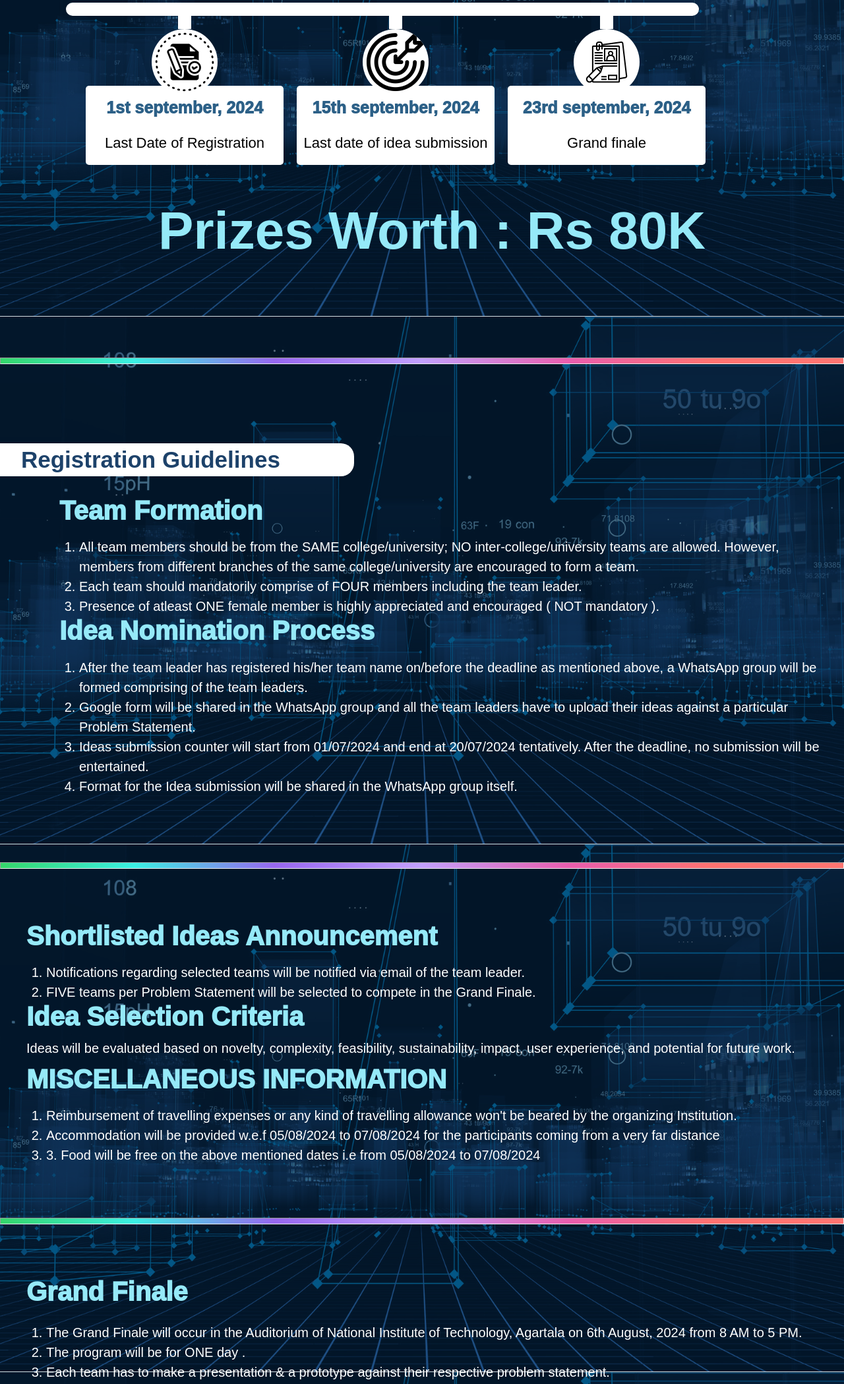
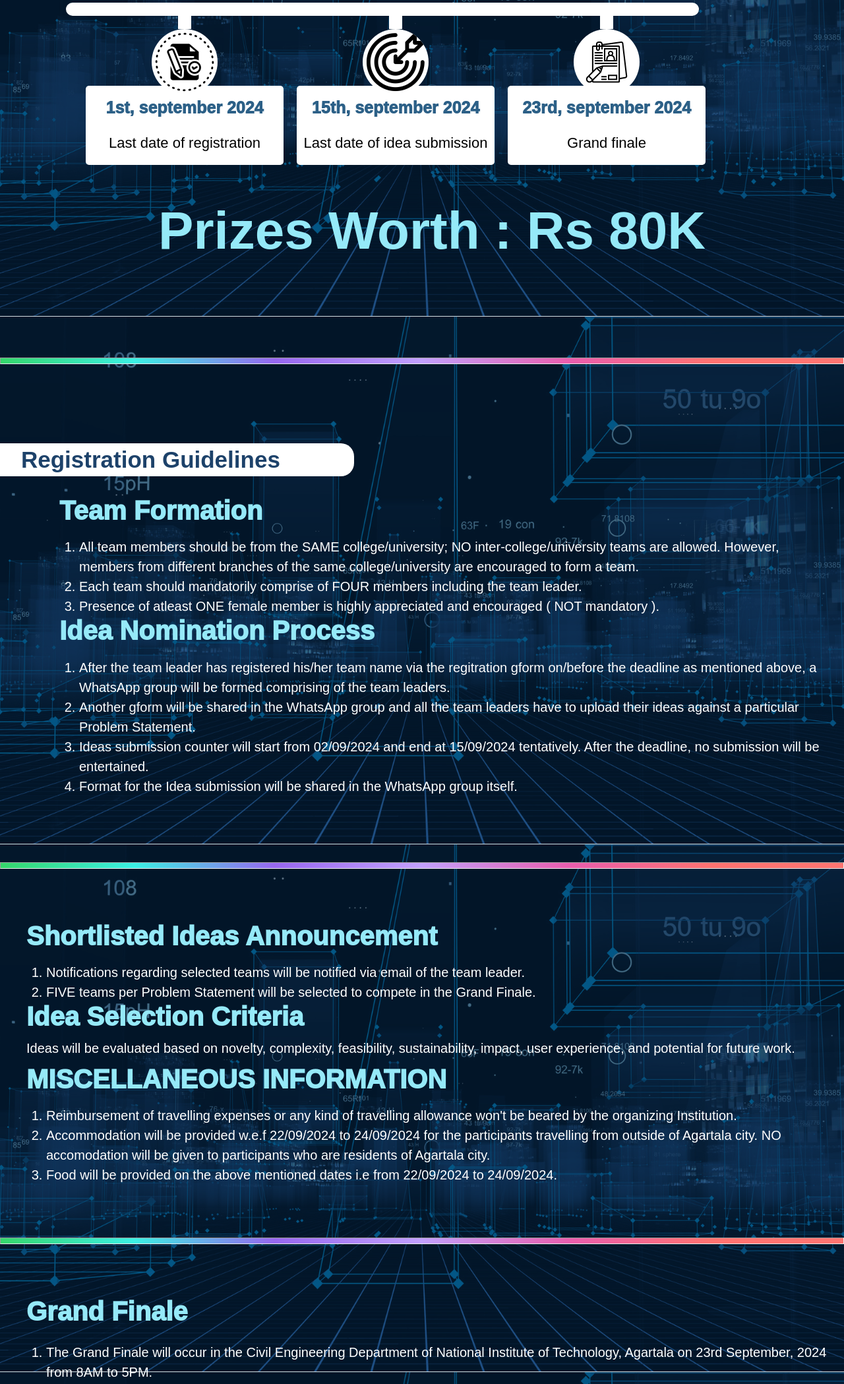
Before and after one commit to CITC-NITA/CITC-Website, a website: page pages/eventPage/arjuna.html in a window 1280 px wide. Shown: the part 1260-3358 px from the top of the page at 66% size. Drawn offline with Linux system fonts and the light colour scheme.

Commit message:
update arjuna page

```diff
--- a/pages/eventPage/arjuna.html
+++ b/pages/eventPage/arjuna.html
@@ -96,22 +96,22 @@
                 <div class="timeline-event one">
                   <div class="timeline-vertical"></div>
                     <img src="../images/one.png" alt="Event 1">
-                    <div class="event-date">  <span>1st september, 2024</span> <br>
-                      Last Date of Registration </div>
+                    <div class="event-date">  <span>1st, september 2024</span> <br>
+                      Last date of registration</div>
                 </div>
                 <div class="timeline-event two">
                   <div class="timeline-vertical"></div>
 
                     <img src="../images/two.png" alt="Event 2">
-                    <div class="event-date"><span>15th september, 2024</span> <br>
+                    <div class="event-date"><span>15th, september 2024</span> <br>
                       Last date of idea submission</div>
                 </div>
                 <div class="timeline-event three">
                   <div class="timeline-vertical"></div>
 
                     <img src="../images/three.png" alt="Event 3">
-                    <div class="event-date"><span>23rd september, 2024</span> <br>
-                      Gra﻿nd finale </div>
+                    <div class="event-date"><span>23rd, september 2024</span> <br>
+                      Grand finale</div>
                 </div>
               </div>
             </div>
@@ -134,9 +134,9 @@
 
 <h3>Idea Nomination Process</h3>
 <ol>
-  <li>After the team leader has registered his/her team name on/before the deadline as mentioned above, a WhatsApp group will be formed comprising of the team leaders.</li>
-<li>Google form will be shared in the WhatsApp group and all the team leaders have to upload their ideas against a particular Problem Statement.</li>
-<li>Ideas submission counter will start from 01/07/2024 and end at 20/07/2024 tentatively. After the deadline, no submission will be entertained.</li>
+  <li>After the team leader has registered his/her team name via the regitration gform on/before the deadline as mentioned above, a WhatsApp group will be formed comprising of the team leaders.</li>
+<li>Another gform will be shared in the WhatsApp group and all the team leaders have to upload their ideas against a particular Problem Statement.</li>
+<li>Ideas submission counter will start from 02/09/2024 and end at 15/09/2024 tentatively. After the deadline, no submission will be entertained.</li>
   <li>Format for the Idea submission will be shared in the WhatsApp group itself.</li>
 </ol>
 </section>
@@ -162,14 +162,12 @@
 
 
 
-  <h3>MISCELLANEOUS INFORMATION</h3>
+<h3>MISCELLANEOUS INFORMATION</h3>
 <ol>
   <li>Reimbursement of travelling expenses or any kind of travelling allowance won't be beared by the organizing Institution. </li>
-  <li>Accommodation will be provided w.e.f 05/08/2024 to
-    07/08/2024 for the participants coming from a very far
-    distance</li>
-    <li>3. Food will be free on the above mentioned dates i.e from
-      05/08/2024 to 07/08/2024</li>
+  <li>Accommodation will be provided w.e.f 22/09/2024 to
+    24/09/2024  for the participants travelling from outside of Agartala city. NO accomodation will be given to participants who are residents of Agartala city.</li>
+  <li>Food will be provided on the above mentioned dates i.e from 22/09/2024 to 24/09/2024.</li>
 </ol>
 </section>
 
@@ -183,7 +181,7 @@
 
 <h3>Grand Finale</h3>
 <ol>
-  <li>The Grand Finale will occur in the Auditorium  of National Institute of Technology, Agartala on 6th August, 2024 from 8 AM to 5 PM. </li>
+  <li>The Grand Finale will occur in the Civil Engineering Department of National Institute of Technology, Agartala on 23rd September, 2024 from 8AM to 5PM.</li>
     <li>The program will be for ONE day .</li>
     <li>Each team has to make a presentation & a prototype against their respective problem statement. </li>
     <li>There would be ONE single winning team for each problem statement. </li>
@@ -209,14 +207,17 @@
     --> Team Leader has to register through the Google Form (link)
     </li>
     <li>When to Register?  <br>
-    --> Team Leader has to register on or before 1st July, 2024 tentatively.
+    --> Team Leader has to register on or before 1st September, 2024 tentatively.
 
     </li>
     <li>What if I do not register? <br>
     --> Unregistered team won't be allowed to take part in the competition after the deadline.
     </li>
     <li>Is there any registration fees? <br>
-    --> The registration fees is 500 INR per team.</li>
+    --> <strong>No,</strong>The Registration is completely <strong>FREE.</strong></li>
+    <li>Can any team participate in more than one problem statement?<br>
+    --> <strong>No,</strong>one team can only participate in one problem statement .Participation in several problem statement is not allowed.
+    </li>
 </ol>
 </section>
 
```
